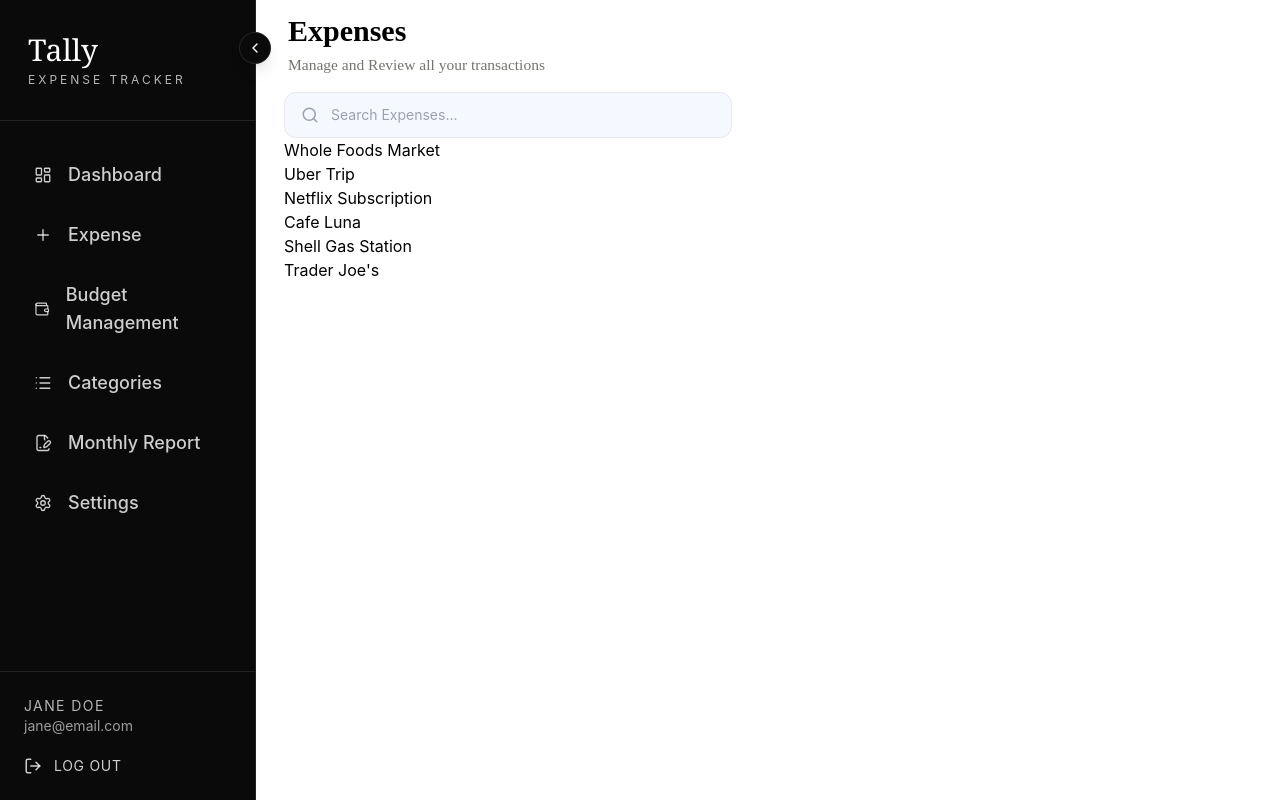
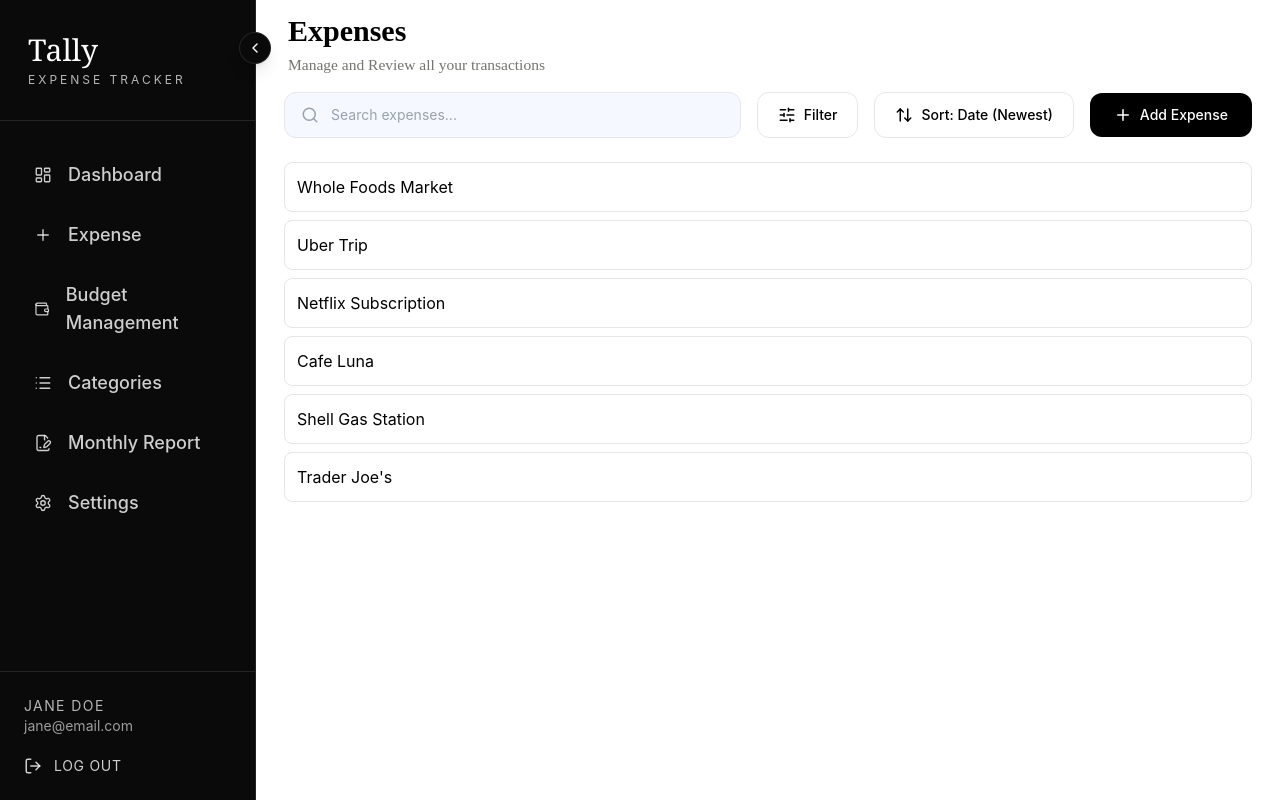
Before and after one commit to Agraj-Prtp-Singh/Tall-Expense-Tracker, a React (Vite) app in the folder client/: page / in a window 1280 px wide. Built offline with nearby package versions, Linux system fonts and the light colour scheme.

Commit message:
Add three more buttons

```diff
--- a/client/src/components/expense/SearchBar.jsx
+++ b/client/src/components/expense/SearchBar.jsx
@@ -1,29 +1,61 @@
 import React, { useState } from "react";
-import { Search } from "lucide-react";
+import { Search, SlidersHorizontal, ArrowUpDown, Plus } from "lucide-react";
 import { initialExpenses } from "../../data/expenses";
 
 const SearchBar = () => {
   const [search, setSearch] = useState("");
 
-  const filteredExpenses = initialExpenses.filter((initialExpenses) =>
-    initialExpenses.title.toLowerCase().includes(search.toLowerCase()),
+  const filteredExpenses = initialExpenses.filter((expense) =>
+    expense.title.toLowerCase().includes(search.toLowerCase()),
   );
 
   return (
-    <div className=" mt-4 pl-7">
-      <div className="flex items-center gap-3 w-full max-w-md border bg-[#F5F9FF] border-gray-200 rounded-xl px-4 py-3">
+    <div className="mt-4 px-7">
+      {/* Top Controls */}
+      <div className="flex items-center gap-4 flex-wrap">
+        {/* Search */}
+        <div className="flex items-center flex-1 min-w-[250px] border border-gray-200 bg-[#F5F9FF] rounded-xl px-4 py-3">
           <Search size={18} className="text-gray-400" />
+
           <input
             type="text"
+            placeholder="Search expenses..."
             value={search}
             onChange={(e) => setSearch(e.target.value)}
-          placeholder="Search Expenses..."
-          className="flex-1  outline-none text-sm placeholder:text-gray-400 bg-transparent"
+            className="flex-1 ml-3 bg-transparent outline-none text-sm placeholder:text-gray-400"
           />
         </div>
-      {filteredExpenses.map((initialExpenses) => (
-        <div key={initialExpenses.id}>{initialExpenses.title}</div>
+
+        {/* Filter */}
+        <button className="flex items-center gap-2 border border-gray-200 rounded-xl px-5 py-3 bg-white hover:bg-gray-50 transition">
+          <SlidersHorizontal size={18} />
+          <span className="text-sm font-medium">Filter</span>
+        </button>
+
+        {/* Sort */}
+        <button className="flex items-center gap-2 border border-gray-200 rounded-xl px-5 py-3 bg-white hover:bg-gray-50 transition">
+          <ArrowUpDown size={18} />
+          <span className="text-sm font-medium">Sort: Date (Newest)</span>
+        </button>
+
+        {/* Add Expense */}
+        <button className="flex items-center gap-2 bg-black text-white rounded-xl px-6 py-3 hover:bg-gray-900 transition">
+          <Plus size={18} />
+          <span className="text-sm font-medium">Add Expense</span>
+        </button>
+      </div>
+
+      {/* Search Results */}
+      <div className="mt-6 space-y-2">
+        {filteredExpenses.map((expense) => (
+          <div
+            key={expense.id}
+            className="rounded-lg border border-gray-200 p-3"
+          >
+            {expense.title}
+          </div>
         ))}
+      </div>
     </div>
   );
 };
```
Lines whose indentation alone changed are shown as unchanged.
